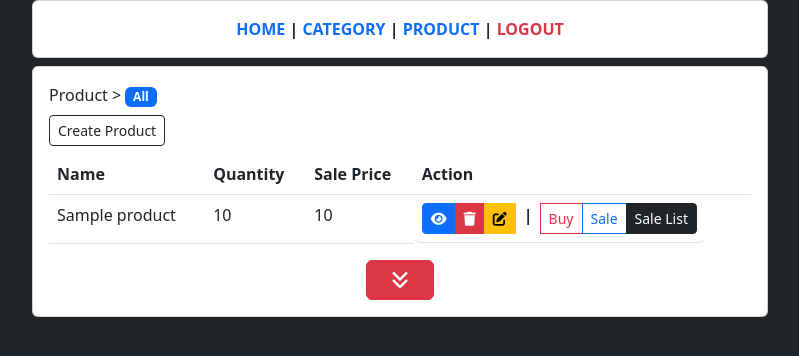
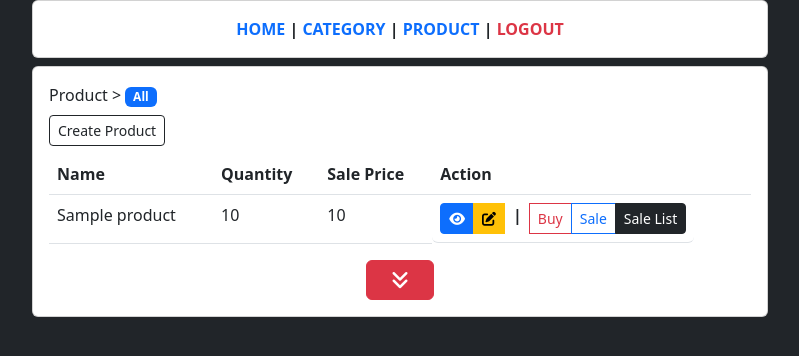
Before and after one commit to r1d3rzz/tech_pos, a PHP site: page /product/index.php in a window 1280 px wide. Shown: the top 356 px of the page, without its empty margins (240-1039 px from the left). Run offline with PHP 8.4, Linux system fonts and the light colour scheme; the visitor is signed in with stand-in values (Sample User, id 1); tables that the repository leaves empty hold one stand-in row (values such as "Sample post"); some libraries are stand-ins or nearby versions.

Commit message:
disable sale button in product index when stock is out

```diff
--- a/product/index.php
+++ b/product/index.php
@@ -52,9 +52,6 @@ if (isset($_GET['page'])) {
                                         <a href="<?= $root . "product/detail.php?action=detail&slug=$product->slug"; ?>" class="btn btn-sm btn-primary">
                                             <i class="fas fa-eye"></i>
                                         </a>
-                                        <a onclick="return confirm('Are your sure want to delete it?')" href="<?= $root . "product/delete.php?action=delete&slug=$product->slug"; ?>" class="btn btn-sm btn-danger">
-                                            <i class="fa-solid fa-trash"></i>
-                                        </a>
                                         <a href="<?= $root . "product/edit.php?action=edit&slug=$product->slug"; ?>" class="btn btn-sm btn-warning">
                                             <i class="fas fa-edit"></i>
                                         </a>
@@ -62,9 +59,13 @@ if (isset($_GET['page'])) {
                                         <a href="<?= $root . "product_buy/index.php?slug=$product->slug"; ?>" class="btn btn-sm btn-outline-danger">
                                             Buy
                                         </a>
-                                        <a onclick="return confirm('Are you sure?')" href="<?= $root . "product_sale/sale.php?action=sale&slug=$product->slug"; ?>" class="btn btn-sm btn-outline-primary">
-                                            Sale
-                                        </a>
+                                        <?php if ($product->total_quantity > 0) { ?>
+                                            <a href="<?= $root . "product_sale/sale.php?action=sale&slug=$product->slug"; ?>" class="btn btn-sm btn-outline-primary">
+                                                Sale
+                                            </a>
+                                        <?php } else { ?>
+                                            <button class="btn btn-sm btn-outline-primary" disabled>Sale</button>
+                                        <?php } ?>
                                         <a href="<?= $root . "product_sale/index.php?slug=$product->slug"; ?>" class="btn btn-sm btn-dark">
                                             Sale List
                                         </a>
@@ -115,9 +116,6 @@ if (isset($_GET['page'])) {
                                 <a href="detail.php?action=detail&slug=${d.slug}" class="btn btn-sm btn-primary">
                                     <i class="fas fa-eye"></i>
                                 </a>
-                                <a onclick="return confirm('Are your sure want to delete it?')" href="delete.php?action=delete&slug=${d.slug}" class="btn btn-sm btn-danger">
-                                    <i class="fa-solid fa-trash"></i>
-                                </a>
                                 <a href="edit.php?action=edit&slug=${d.slug}" class="btn btn-sm btn-warning">
                                     <i class="fas fa-edit"></i>
                                 </a>
@@ -125,7 +123,7 @@ if (isset($_GET['page'])) {
                                 <a href="/product_buy/index.php?slug=${d.slug}" class="btn btn-sm btn-outline-danger">
                                     Buy
                                 </a>
-                                <a onclick="return confirm('Are you sure?')" href="/product_sale/sale.php?action=sale&slug=${d.slug}" class="btn btn-sm btn-outline-primary">
+                                <a href="/product_sale/sale.php?action=sale&slug=${d.slug}" class="btn btn-sm btn-outline-primary">
                                     Sale
                                 </a>
                                 <a href="/product_sale/index.php?slug=${d.slug}" class="btn btn-sm btn-dark">
```
Also changed, not shown: product/delete.php (added).
